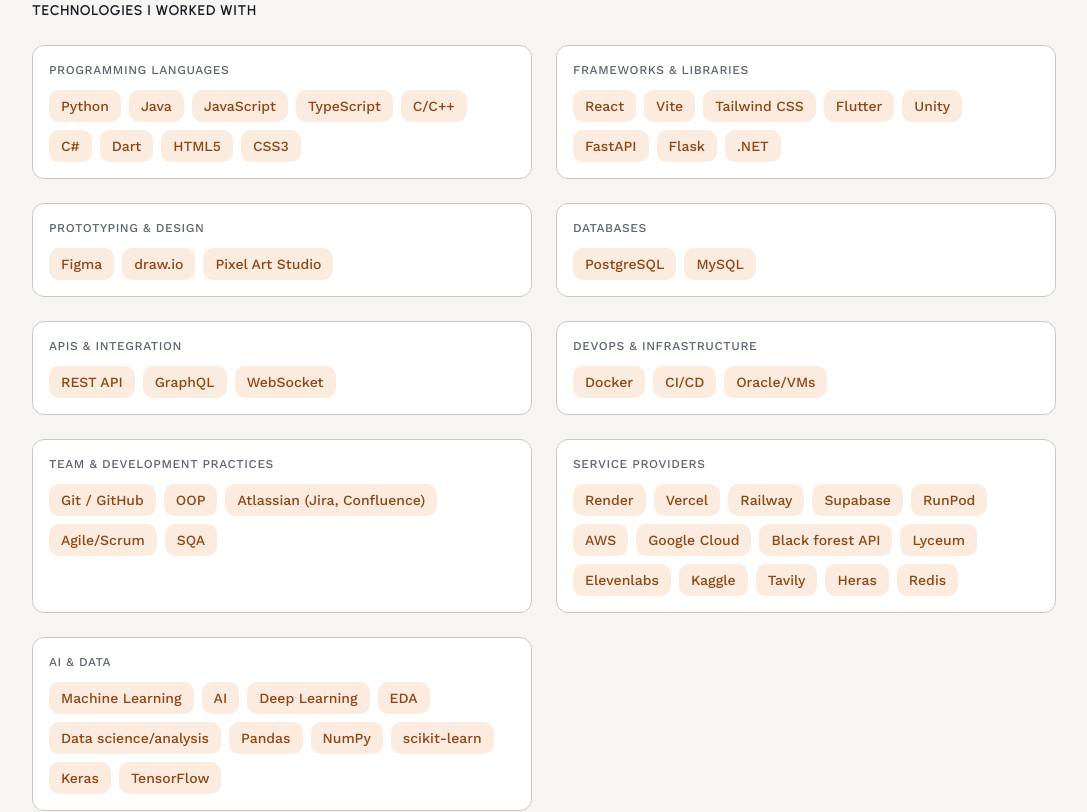
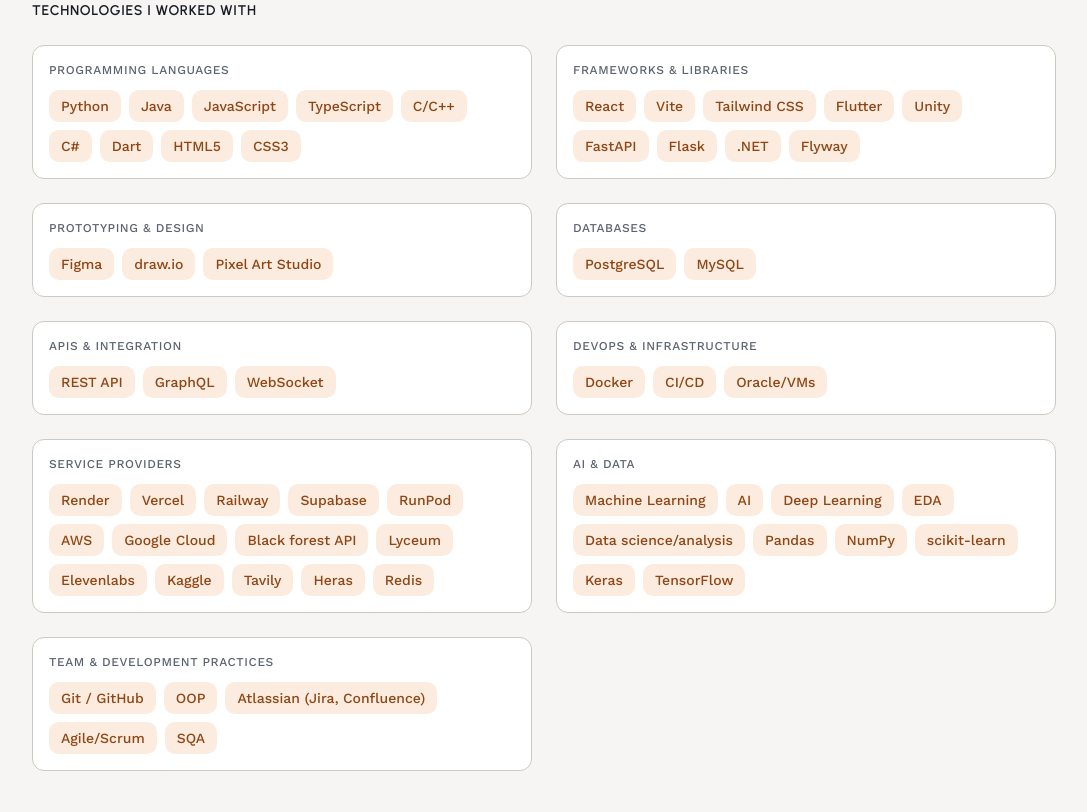
Before and after one commit to Rouxxel/per_web_venzer, a React (Vite) app in the folder frontend/: page / in a window 1280 px wide. Shown: the part 1380-2192 px from the top of the page, without its empty margins (96-1183 px from the left). Built offline with nearby package versions, Linux system fonts and the light colour scheme.

Commit message:
minor change

```diff
--- a/frontend/src/data/skills.ts
+++ b/frontend/src/data/skills.ts
@@ -28,7 +28,8 @@
       "Unity",
       "FastAPI",
       "Flask",
-      ".NET"
+      ".NET",
+      "Flyway"
     ],
   },
   {
@@ -60,16 +61,6 @@
       "Docker",
       "CI/CD",
       "Oracle/VMs"
-    ],
-  },
-  {
-    section: "team",
-    skills: [
-      "Git / GitHub",
-      "OOP",
-      "Atlassian (Jira, Confluence)",
-      "Agile/Scrum",
-      "SQA"
     ],
   },
   {
@@ -105,5 +96,15 @@
       "Keras",
       "TensorFlow",
     ],
-  }
+  },
+  {
+    section: "team",
+    skills: [
+      "Git / GitHub",
+      "OOP",
+      "Atlassian (Jira, Confluence)",
+      "Agile/Scrum",
+      "SQA"
+    ],
+  },
 ];
```
